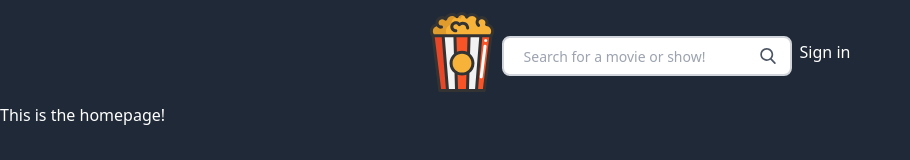
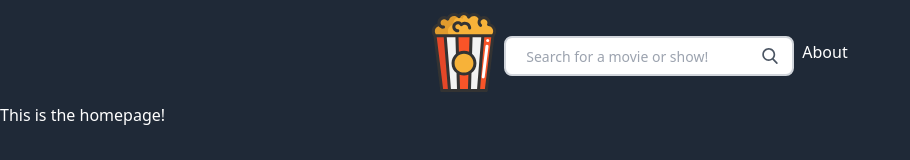
Before and after one commit to r-ilagan/movie-review, a React (Create React App) app: page / in a window 1280 px wide. Shown: the top 160 px of the page, without its empty margins (0-910 px from the left). Built offline with nearby package versions, Linux system fonts and the light colour scheme; no server answers.

Commit message:
refactor: Change sign in tab to about

```diff
--- a/src/components/NavBar.js
+++ b/src/components/NavBar.js
@@ -17,7 +17,7 @@ const NavBar = ({ query, setQuery }) => {
             <SearchBox query={query} setQuery={setQuery} />
           </li>
           <Link to="/about">
-            <li className="px-2">Sign in</li>
+            <li className="px-2">About</li>
           </Link>
         </ul>
       </nav>
```
